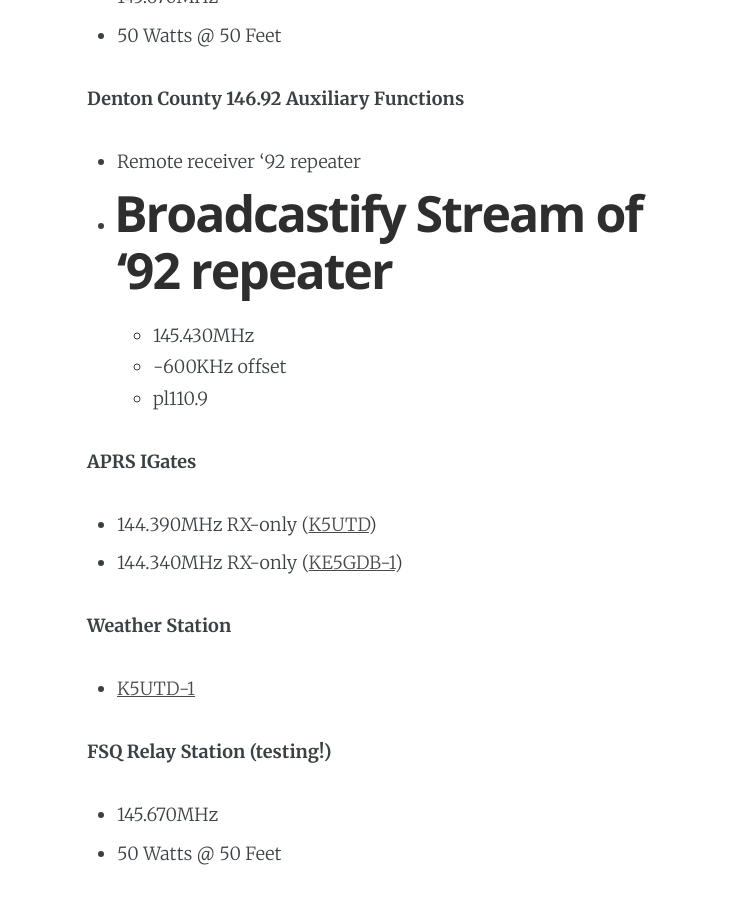
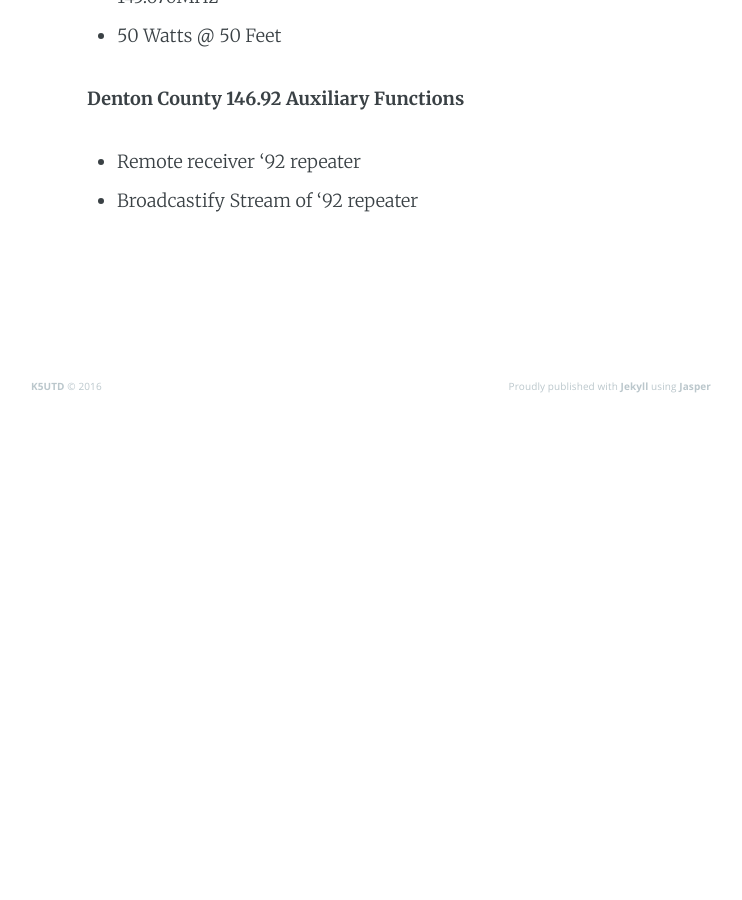
Before and after one commit to k5utd/k5utd.github.io, a Jekyll site: the page built from systems/index.md, in a window 1280 px wide and 900 px high, scrolled down 944 px. Shown: the whole window, without its empty margins (269-1011 px from the left). Built offline with Jekyll 4.4.1, drawn with Linux system fonts in a browser that asks for light colours; nearby versions of some CDN libraries; after the commit the page ends 1349 px from its top, so only the background shows below that; some of the changed text lies outside the part shown.

Commit message:
Resolved conflicts on systems page

```diff
--- a/systems/index.md
+++ b/systems/index.md
@@ -29,28 +28,3 @@ The K5UTD Amateur Radio Club maintains several systems to serve local area hams
 **Denton County 146.92 Auxiliary Functions**
 + Remote receiver '92 repeater
 + Broadcastify Stream of '92 repeater
-=======
-
-  * 145.430MHz
-  * -600KHz offset
-  * pl110.9
-
-**APRS IGates**
-
-  * 144.390MHz RX-only ([K5UTD](http://aprs.fi/info/K5UTD))
-  * 144.340MHz RX-only ([KE5GDB-1](http://aprs.fi/info/KE5GDB-1))
-
-**Weather Station**
-
-  * [K5UTD-1](http://aprs.fi/info/K5UTD-1)
-
-**FSQ Relay Station (testing!)**
-
-  * 145.670MHz
-  * 50 Watts @ 50 Feet
-
-**Denton County 146.92 Auxiliary Functions**
-
-  * Remote receiver '92 repeater
-  * Broadcastify Stream of '92 repeater
->>>>>>> a1e1c620be03046e6acd6688c55397ac30dedc89
```
Also changed, not shown: other parts of systems/index.md (+0 -1 lines).
